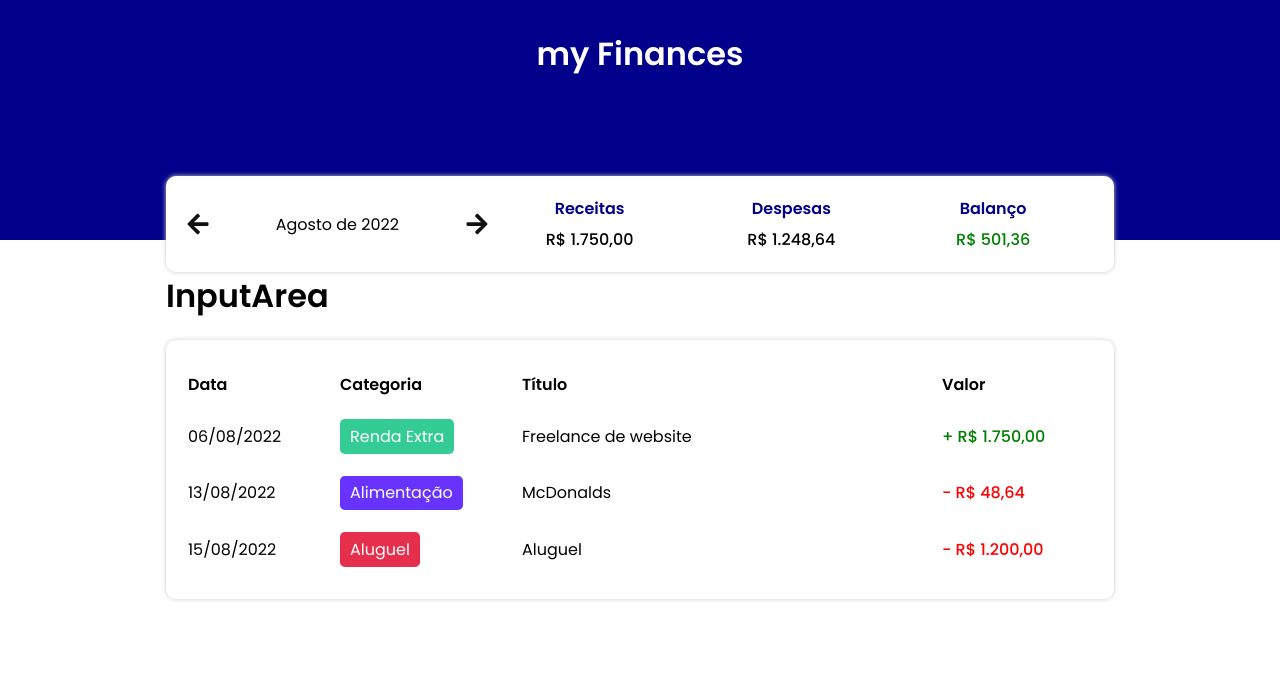
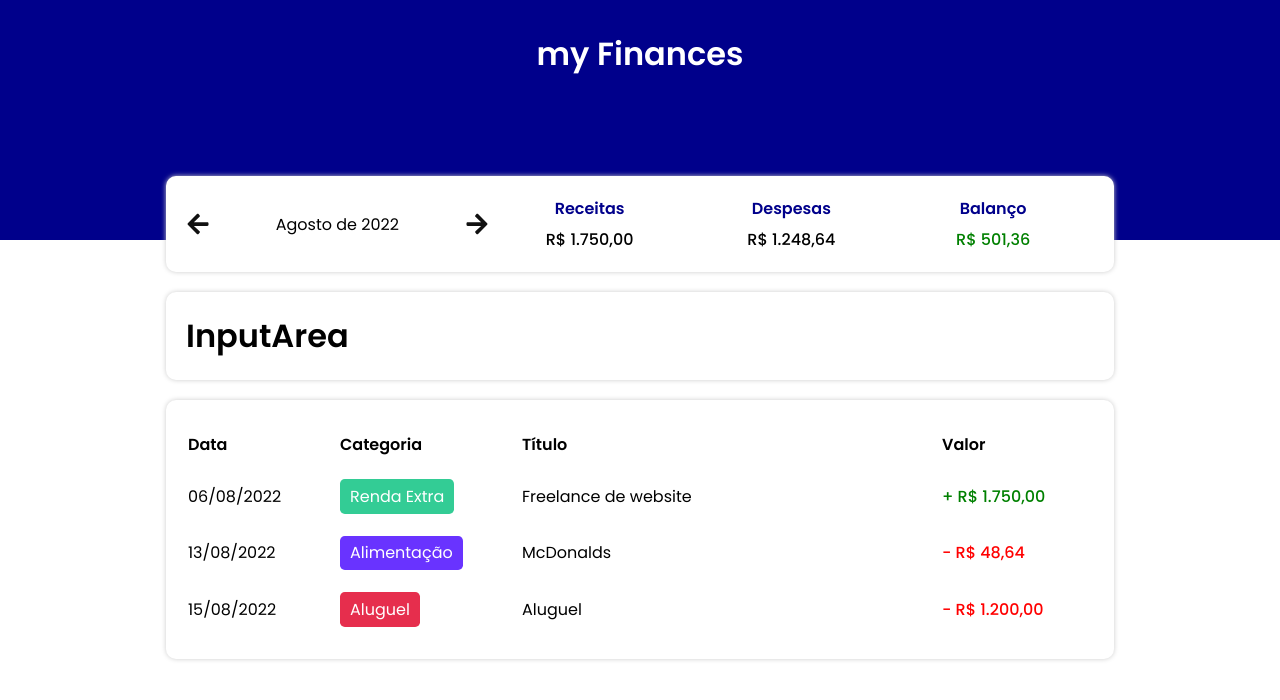
Before and after one commit to LucasMorais1998/react-my-finances, a React (Vite) app: page / in a window 1280 px wide. Shown: the top 700 px of the page. Built offline with nearby package versions, Linux system fonts and the light colour scheme.

Commit message:
add InputArea style

```diff
--- a/src/components/InputArea/styles.ts
+++ b/src/components/InputArea/styles.ts
@@ -1,3 +1,9 @@
 import styled from "styled-components";
 
-export const Container = styled.div``;
+export const Container = styled.div`
+  background-color: var(--white-color);
+  box-shadow: 0 0 5px #ccc;
+  border-radius: 0.625rem;
+  padding: 1.25rem;
+  margin-top: 1.25rem;
+`;
```
